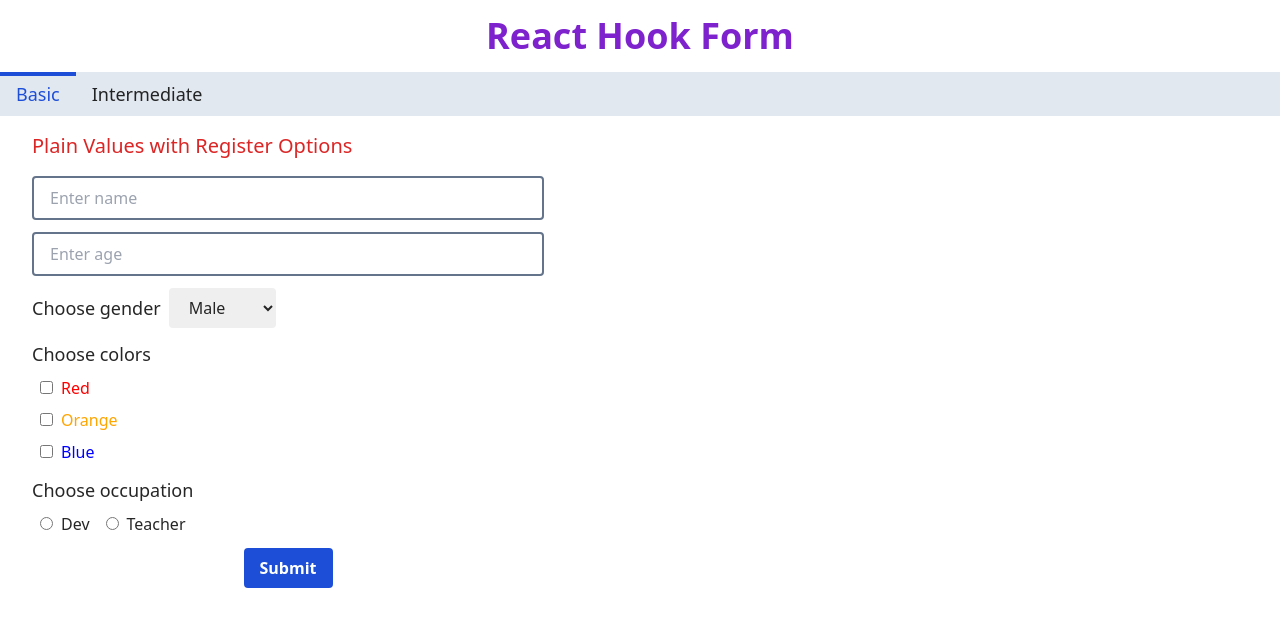
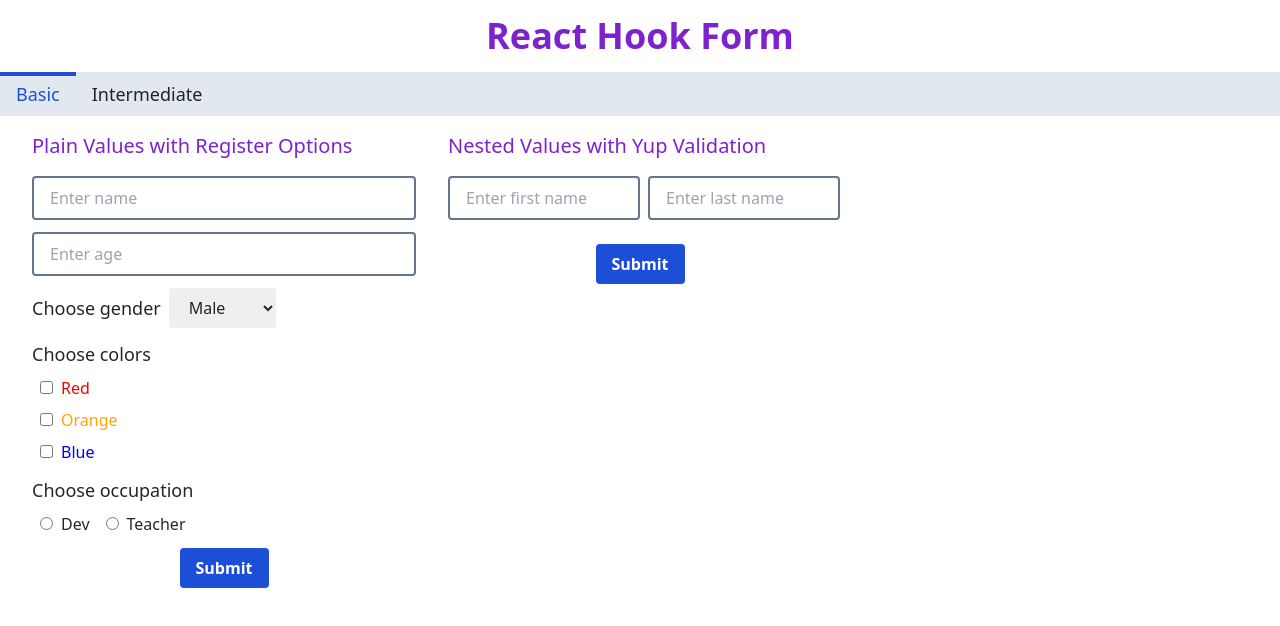
Before and after one commit to lathieuhuan/react-archive, a React (Vite) app: page / in a window 1280 px wide. Shown: the top 626 px of the page. Built offline with nearby package versions, Linux system fonts and the light colour scheme.

Commit message:
abstract form components

```diff
--- a/src/react-hook-form/basic/NestedValues.tsx
+++ b/src/react-hook-form/basic/NestedValues.tsx
@@ -1,3 +1,67 @@
+import { SubmitHandler, useForm } from "react-hook-form";
+import Button from "../../components/Button";
+import InputBox from "../../components/InputBox";
+import { showNotify } from "../../utils";
+import { ErrorMsg } from "../components";
+import { NestedFormField } from "../types";
+
 export default function NestedValues() {
-  return <div></div>;
+  const {
+    register,
+    handleSubmit,
+    formState: { errors },
+  } = useForm<NestedFormField>({
+    defaultValues: {
+      fullname: {
+        fistname: "",
+        lastname: "",
+      },
+      colors: [],
+      socials: [],
+    },
+  });
+
+  const onSubmit: SubmitHandler<NestedFormField> = (data) => {
+    showNotify({
+      message: "Submitted Info",
+      description: data
+    })
+  };
+
+  return (
+    <div>
+      <form
+        onSubmit={handleSubmit(onSubmit)}
+        className="max-w-lg flex flex-col gap-3"
+      >
+        <div>
+          <div className="flex gap-2">
+            <InputBox
+              className="w-48"
+              placeholder="Enter first name"
+              {...register("fullname.fistname", {
+                required: "Please enter first name",
+              })}
+            />
+            <InputBox
+              className="w-48"
+              placeholder="Enter last name"
+              {...register("fullname.lastname", {
+                required: "Please enter last name",
+              })}
+            />
+          </div>
+          <ErrorMsg
+            error={errors.fullname?.fistname || errors.fullname?.lastname}
+          />
+        </div>
+
+        <div>
+
+        </div>
+
+        <Button className="mx-auto" type="submit">Submit</Button>
+      </form>
+    </div>
+  );
 }
--- a/src/react-hook-form/basic/PlainValues.tsx
+++ b/src/react-hook-form/basic/PlainValues.tsx
@@ -1,7 +1,8 @@
-import { notification } from "antd";
 import { SubmitHandler, useForm } from "react-hook-form";
 import Button from "../../components/Button";
 import InputBox from "../../components/InputBox";
+import { showNotify } from "../../utils";
+import { ErrorMsg } from "../components";
 import { COLORS, GENDERS, OCCUPATIONS } from "../constant";
 import { PlainFormField } from "../types";
 
@@ -22,19 +23,16 @@
   });
 
   const onSubmit: SubmitHandler<PlainFormField> = (data) => {
-    notification.open({
-      message: <p className="text-blue-700 font-semibold">Submitted Info</p>,
-      description: (
-        <p className="text-base leading-7">{JSON.stringify(data)}</p>
-      ),
-      duration: 0,
+    showNotify({
+      message: "Submitted Info",
+      description: data,
     });
   };
 
   return (
     <form
       onSubmit={handleSubmit(onSubmit)}
-      className="max-w-lg flex flex-col gap-3"
+      className="flex flex-col gap-3"
     >
       <div>
         <InputBox
@@ -44,9 +42,7 @@
             required: "Name is required",
           })}
         />
-        {errors.name && (
-          <p className="mt-2 text-red-500">{errors.name.message}</p>
-        )}
+        <ErrorMsg error={errors.name} />
       </div>
 
       <div>
@@ -66,9 +62,7 @@
             },
           })}
         />
-        {errors.age && (
-          <p className="mt-2 text-red-500">{errors.age.message}</p>
-        )}
+        <ErrorMsg error={errors.age} />
       </div>
 
       <div className="flex items-center">
@@ -114,12 +108,10 @@
           ))}
         </ul>
         {/*
-            defaultValues.colors is an array but its error message is still string,
-            dont know why it's typed as FieldError[]
-          */}
-        {errors.colors && (
-          <p className="mt-2 text-red-500">{errors.colors.message}</p>
-        )}
+          defaultValues.colors is an array but its error message is still string,
+          dont know why it's typed as FieldError[]
+        */}
+        <ErrorMsg error={errors.colors} />
       </div>
 
       <div>
@@ -139,9 +131,7 @@
             </label>
           ))}
         </div>
-        {errors.occupation && (
-          <p className="mt-2 text-red-500">{errors.occupation.message}</p>
-        )}
+        <ErrorMsg error={errors.occupation} />
       </div>
 
       <Button className="mx-auto" type="submit">
--- a/src/react-hook-form/basic/index.tsx
+++ b/src/react-hook-form/basic/index.tsx
@@ -1,15 +1,17 @@
+import NestedValues from "./NestedValues";
 import PlainValues from "./PlainValues";
 
 const FORMS = [
-  { heading: "Plain Values with Register Options", Component: PlainValues }
+  { heading: "Plain Values with Register Options", Component: PlainValues },
+  { heading: "Nested Values with Yup Validation", Component: NestedValues }
 ];
 
 export default function BasicForms() {
   return (
-    <div className="px-8 py-4">
+    <div className="px-8 py-4 flex gap-8">
       {FORMS.map(({ heading, Component }, i) => (
-        <div key={i}>
-          <h1 className="mb-4 text-xl text-red-600">{heading}</h1>
+        <div key={i} className="w-96 min-w-[24rem]">
+          <h1 className="mb-4 text-xl text-purple-700">{heading}</h1>
           <Component />
         </div>
       ))}
--- /dev/null
+++ b/src/react-hook-form/components.tsx
@@ -0,0 +1,4 @@
+import { FieldError } from "react-hook-form";
+
+export const ErrorMsg = ({ error }: { error?: FieldError }) =>
+  error?.message ? <p className="mt-2 text-red-500">{error.message}</p> : null;
--- a/src/react-hook-form/index.tsx
+++ b/src/react-hook-form/index.tsx
@@ -10,7 +10,7 @@
     <IntermediateForm />
   ];
   return (
-    <div>
+    <div className="w-full">
       <h1 className="py-4 text-4xl text-center text-purple-700 font-semibold">
         React Hook Form
       </h1>
--- /dev/null
+++ b/src/utils/index.tsx
@@ -0,0 +1,27 @@
+import { notification } from "antd";
+
+interface INotificationProps {
+  type?: "open";
+  message: string;
+  description: string | object;
+  duration?: number;
+}
+
+export const showNotify = ({
+  type = "open",
+  message,
+  description,
+  duration = 0,
+}: INotificationProps) => {
+  notification[type]({
+    message: <p className="text-blue-700 font-semibold">{message}</p>,
+    description: (
+      <p className="text-base leading-7">
+        {typeof description === "object"
+          ? JSON.stringify(description)
+          : description}
+      </p>
+    ),
+    duration,
+  });
+};
```
